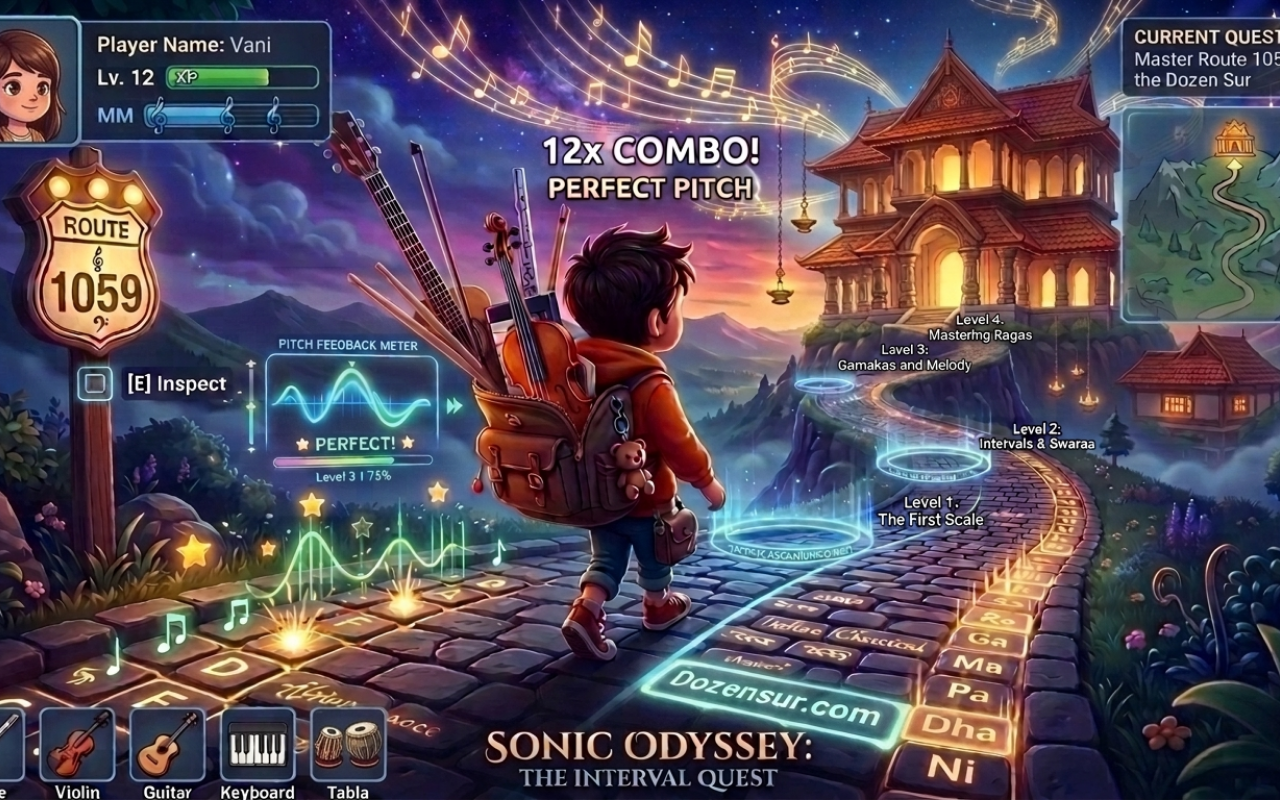
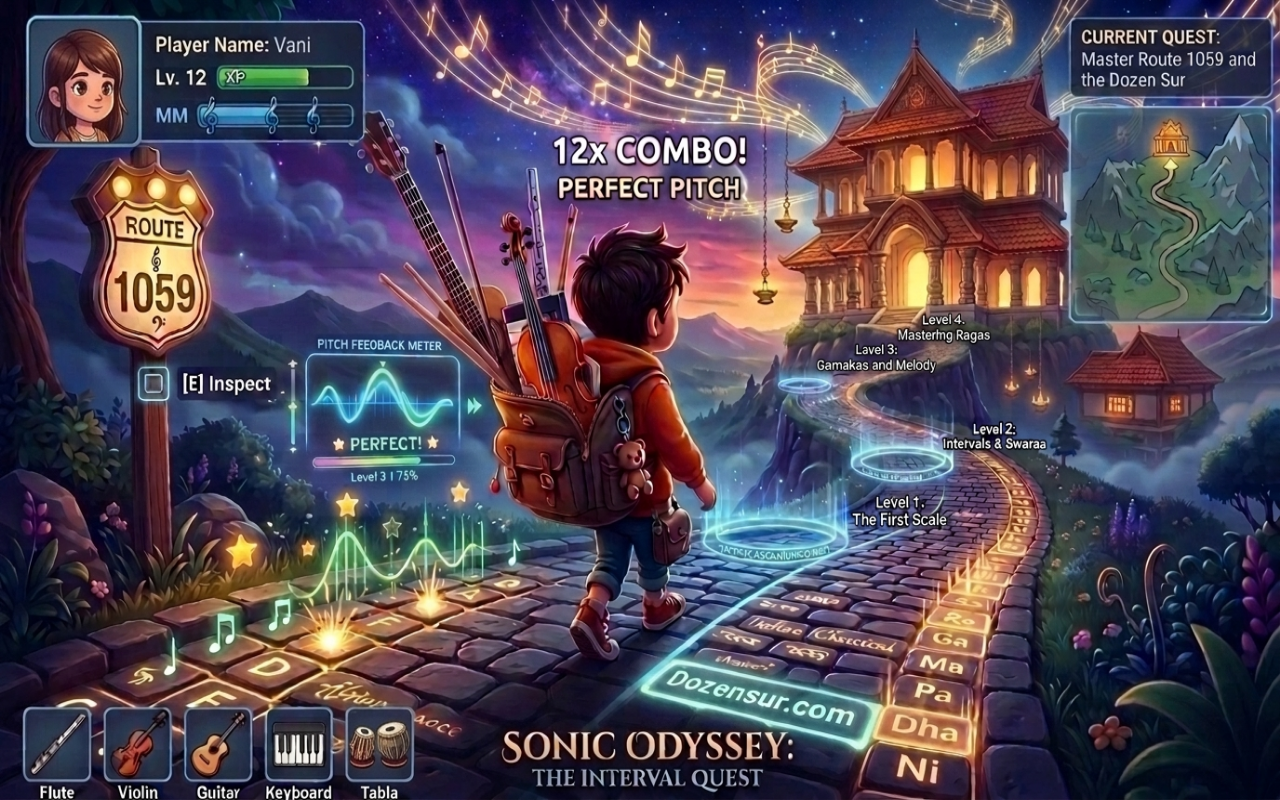
Before and after one commit to samvenki/dozensur-frontend, a plain HTML site: page index.html in a window 1280 px wide. Drawn offline with Linux system fonts and the light colour scheme.

Commit message:
Update index.html

```diff
--- a/index.html
+++ b/index.html
@@ -14,7 +14,7 @@
         img {
             width: 100vw;
             height: 100vh;
-            object-fit: cover;
+            /*object-fit: contain; */
             display: block;
         }
     </style>
```
